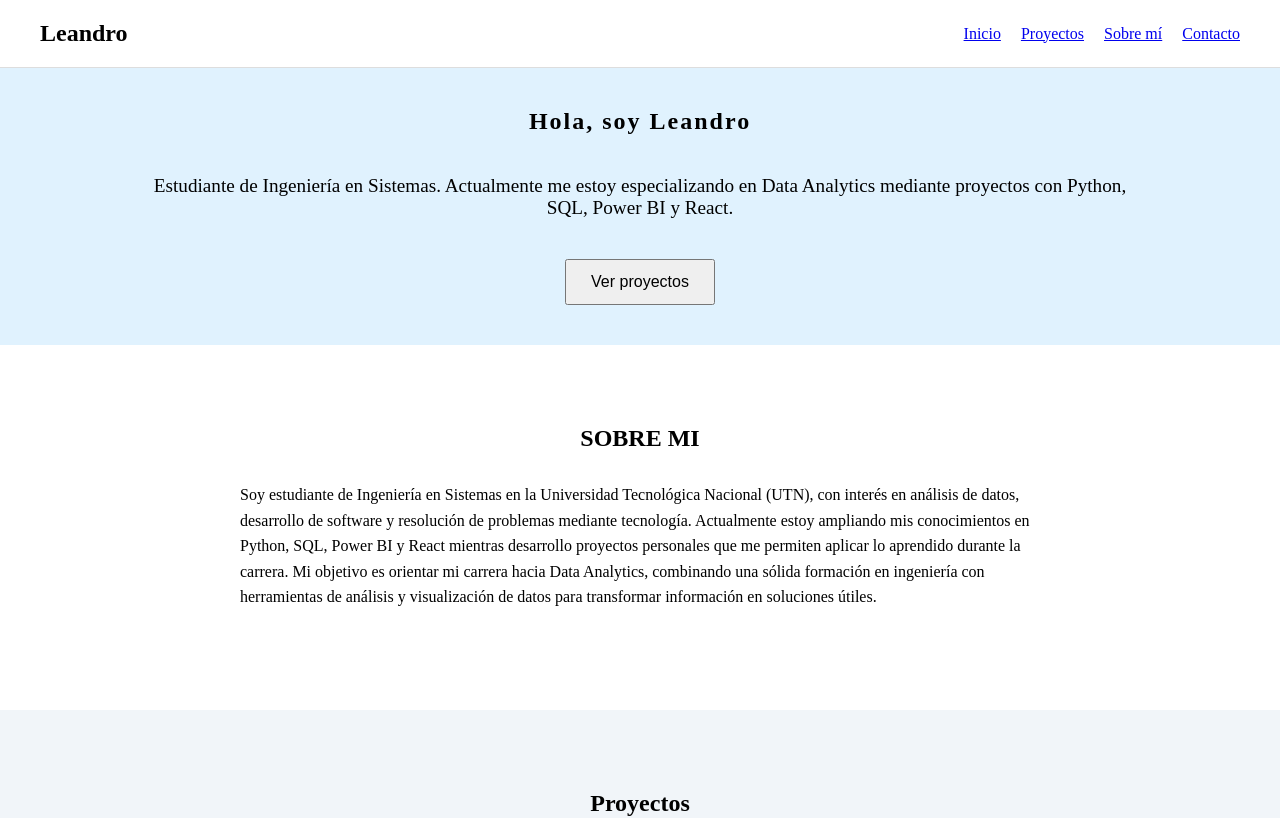
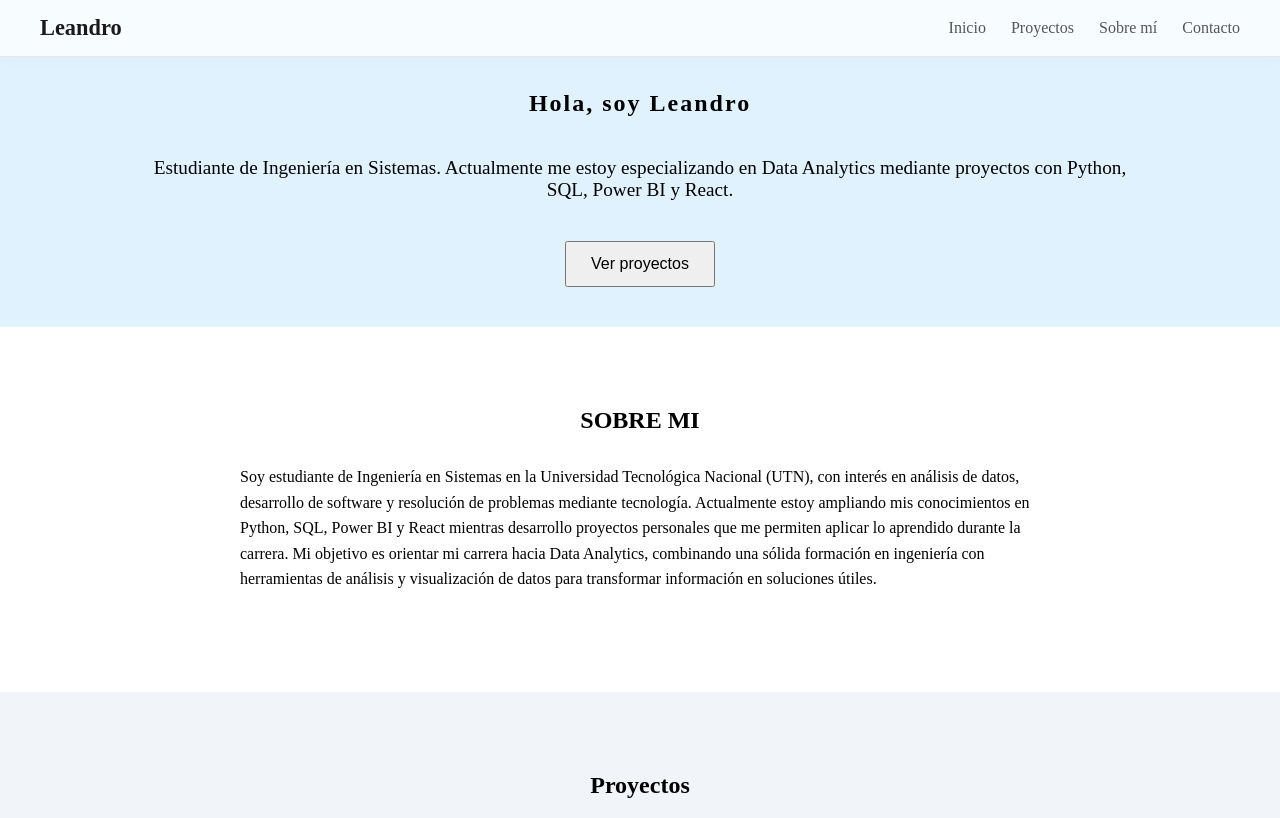
Before and after one commit to LeanCarrion/portfolio-react, a React app: page / in a window 1280 px wide. Shown: the top 818 px of the page. Built offline with nearby package versions, Linux system fonts and the light colour scheme; the HTML template or start-up script is replaced by a standard one.

Commit message:
se agrego estilo a navbar

```diff
--- a/src/components/Hero.css
+++ b/src/components/Hero.css
@@ -6,6 +6,7 @@
     align-items: center;
     height: "100vh";
     text-align: center;
+    padding-top: 50px;
     padding: "40px";
 
 }
--- /dev/null
+++ b/src/components/Navbar.css
@@ -0,0 +1,74 @@
+/* Contenedor principal de la barra (Fijo arriba) */
+.navbar-container {
+  position: fixed;
+  top: 0;
+  left: 0;
+  width: 100%;
+  display: flex;
+  justify-content: space-between;
+  align-items: center;
+  padding: 15px 40px;
+  box-sizing: border-box;
+  z-index: 1000;
+  border-bottom: 1px solid rgba(0, 0, 0, 0.08);
+
+  /* Efecto moderno esmerilado (Glassmorphism) */
+  background: rgba(255, 255, 255, 0.75);
+  backdrop-filter: blur(10px);
+  -webkit-backdrop-filter: blur(10px);
+
+  /* Sombra muy sutil */
+  box-shadow: 0 4px 20px rgba(0, 0, 0, 0.02);
+}
+
+/* Tu nombre (Logo) */
+.navbar-logo {
+  margin: 0;
+  font-size: 1.4rem;
+  color: #1a1a1a;
+  font-weight: 700;
+}
+
+/* Lista de enlaces */
+.navbar-menu {
+  display: flex;
+  gap: 25px;
+  list-style: none;
+  margin: 0;
+  padding: 0;
+}
+
+/* Enlaces individuales (Estilo e interactividad) */
+.navbar-link {
+  color: #555;
+  text-decoration: none;
+  font-weight: 500;
+  font-size: 1rem;
+  position: relative;
+  padding: 6px 0;
+  transition: color 0.25s ease;
+}
+
+/* Cambia de color cuando pasas el mouse */
+.navbar-link:hover {
+  color: #0070f3; /* Azul moderno */
+}
+
+/* --- EFECTO: Línea animada que se expande desde el centro --- */
+.navbar-link::after {
+  content: '';
+  position: absolute;
+  width: 100%;
+  height: 2px;
+  bottom: 0;
+  left: 0;
+  background-color: #0070f3; /* Color de la línea */
+  transform: scaleX(0);
+  transform-origin: bottom center;
+  transition: transform 0.25s ease-out;
+}
+
+/* La línea se muestra al hacer hover */
+.navbar-link:hover::after {
+  transform: scaleX(1);
+}
--- a/src/components/Navbar.jsx
+++ b/src/components/Navbar.jsx
@@ -1,43 +1,26 @@
+import "./Navbar.css";
+
 function Navbar() {
   return (
-    <nav style={styles.nav}>
-      <h2 style={styles.logo}>Leandro</h2>
+    <nav className="navbar-container">
+      <h2 className="navbar-logo">Leandro</h2>
 
-      <ul style={styles.links}>
+      <ul className="navbar-menu">
         <li>
-          <a href="#hero">Inicio</a>
-          </li>
-        <li>
-          <a href="#projects">Proyectos</a>
+          <a href="#hero" className="navbar-link">Inicio</a>
         </li>
         <li>
-          <a href="#about">Sobre mí</a>
+          <a href="#projects" className="navbar-link">Proyectos</a>
         </li>
         <li>
-          <a href="#contact">Contacto</a>
+          <a href="#about" className="navbar-link">Sobre mí</a>
+        </li>
+        <li>
+          <a href="#contact" className="navbar-link">Contacto</a>
         </li>
       </ul>
     </nav>
   );
 }
 
-const styles = {
-  nav: {
-    display: "flex",
-    justifyContent: "space-between",
-    alignItems: "center",
-    padding: "20px 40px",
-    borderBottom: "1px solid #ddd",
-  },
-  logo: {
-    margin: 0,
-  },
-  links: {
-    display: "flex",
-    gap: "20px",
-    listStyle: "none",
-    cursor: "pointer",
-  },
-};
-
 export default Navbar;
```
